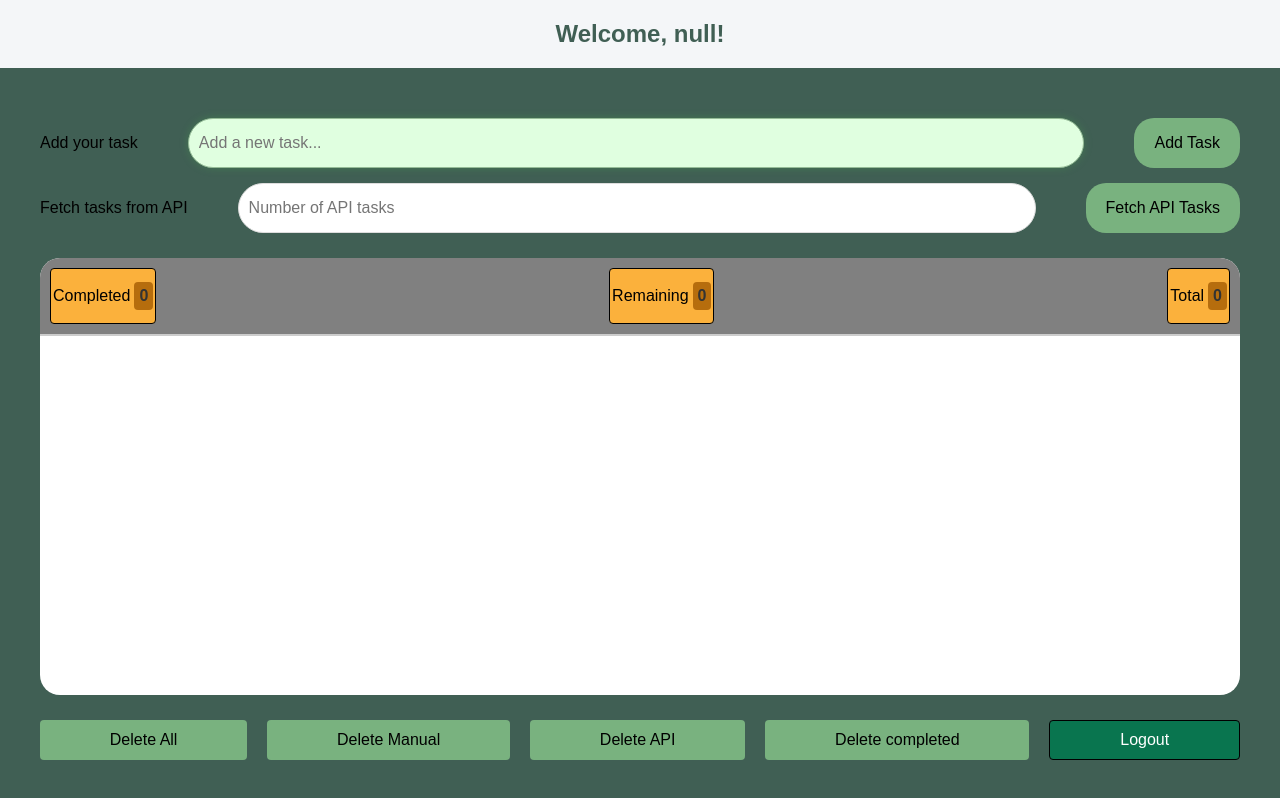
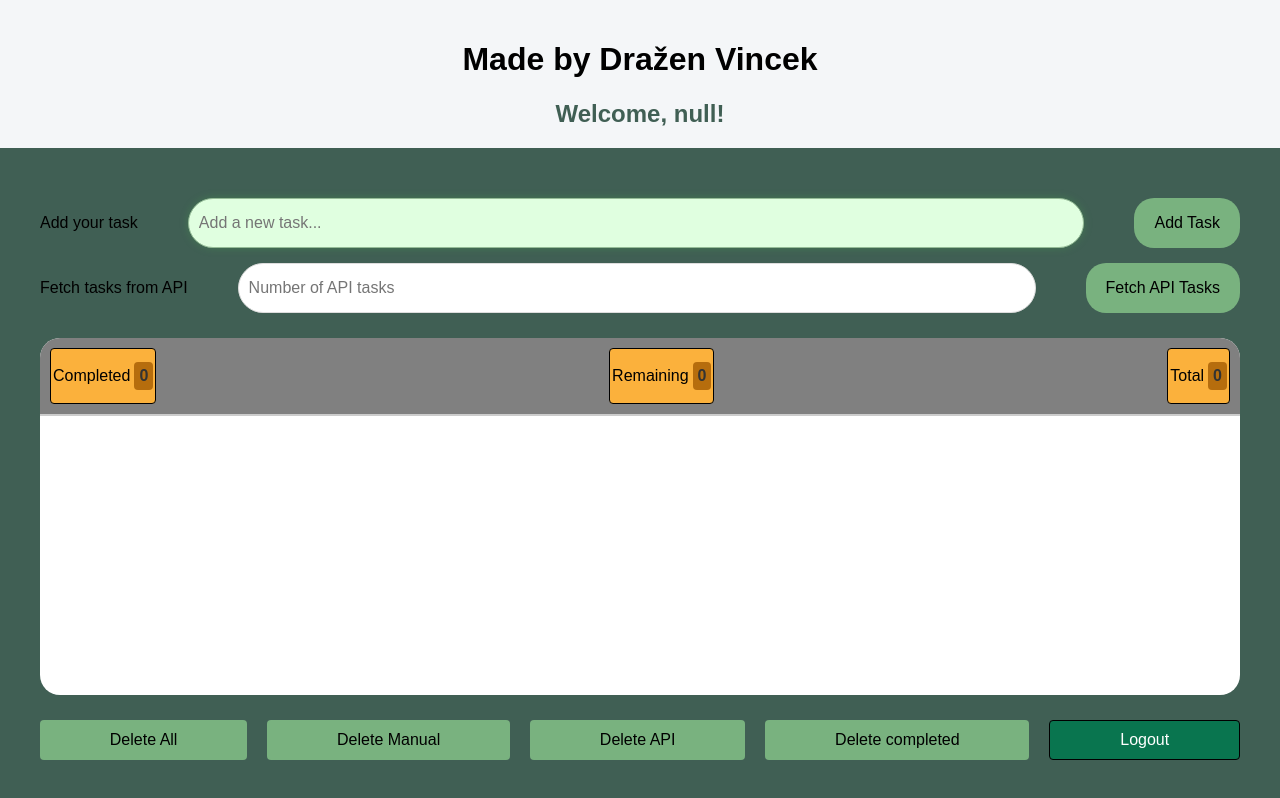
Before and after one commit to Vinjara/Todo_App, a website built with Vite: page index.html in a window 1280 px wide. Built offline with nearby package versions, Linux system fonts and the light colour scheme.

Commit message:
updates to css

```diff
--- a/index.html
+++ b/index.html
@@ -10,7 +10,8 @@
   <body>
     <div class="content">
       <header class="header">
-        <h1 class="header__title"></h1>
+        <h1>Made by Dražen Vincek</h1>
+        <h2 class="header__title"></h2>
       </header>
 
       <div class="main">
```
